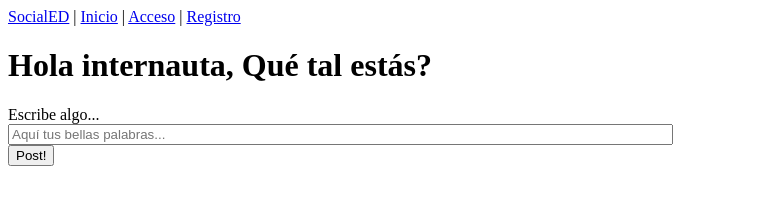
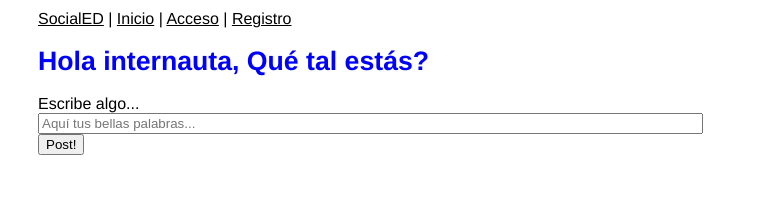
Before and after one commit to danieltb2/SocialED, a plain HTML site: page produ/static/home.html in a window 1280 px wide. Shown: the whole page, without its empty margins (0-758 px from the left). Drawn offline with Linux system fonts and the light colour scheme; files that its build step writes are made by us from their sources.

Commit message:
Links añadidos a la rama CSS

```diff
--- /dev/null
+++ b/produ/static/css/socialed-style.css
@@ -0,0 +1,43 @@
+/*socialed-style.css */
+/* Own stylesheet for SocialED */
+
+#container {
+  font-family: Helvetica, Geneva, Arial, sans-serif;
+  padding-left: 20px;
+  background-color: #FFFFFF; /* beige */
+  font-color: #2A2929; /* dark grey */
+  margin: 10px;
+}
+a:link{
+ color:black;
+
+ }
+a:hover {
+  color:green;
+}
+h1 {
+   color:blue;
+   font-size:20pt;
+
+
+}
+form {
+
+
+
+
+
+}
+label {
+
+
+
+
+
+}
+.inputs {
+
+
+
+
+}
--- a/produ/static/home.html
+++ b/produ/static/home.html
@@ -2,6 +2,7 @@
 <html lang="es">
 <head>
     <meta charset="utf-8"/>
+    <link href="static/css/socialed-style.css" rel="stylesheet" type="text/css"/>
     <title>Inicio - SocialED</title>
 </head>
 <body>
```
Also changed, not shown: produ/static/index.html (+1 -0 lines), produ/static/login.html (+1 -0 lines), produ/static/signup.html (+1 -0 lines), 1 other file.
